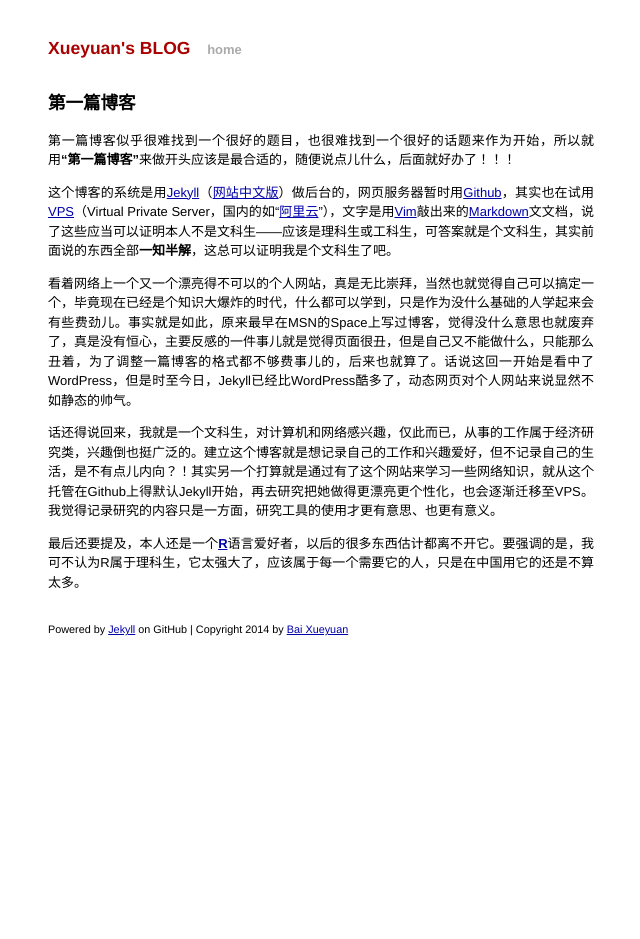
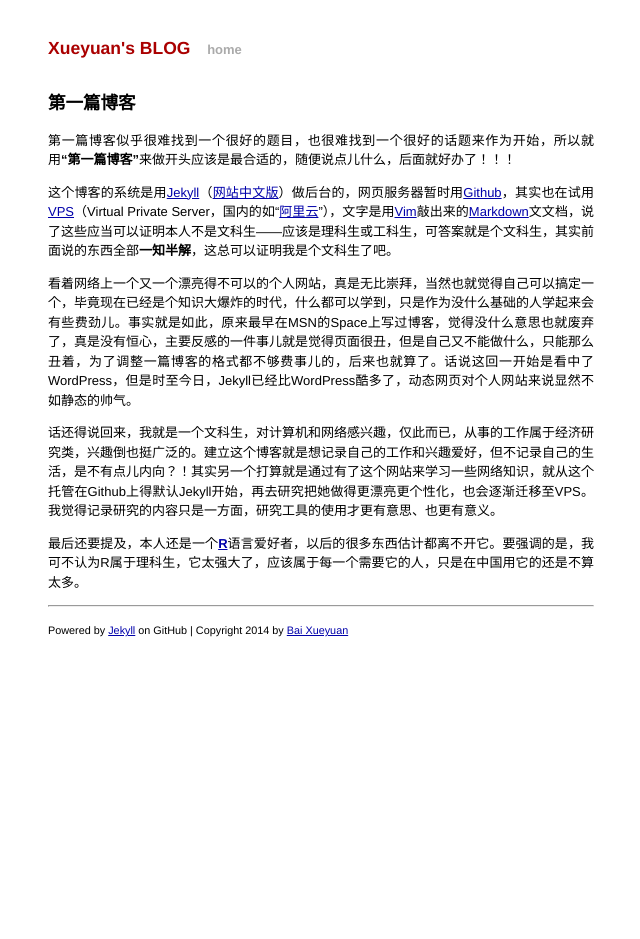
Before and after one commit to baixueyuan/jekyll, a Jekyll site: the page built from _posts/2014-04-13-First-Blog.md, in a window 1280 px wide. Shown: the whole page, without its empty margins (319-959 px from the left). Built offline with Jekyll 4.4.1, drawn with Linux system fonts in a browser that asks for light colours; Markdown is read by kramdown in place of the engine named in the settings.

Commit message:
Update default.html

```diff
--- a/_layouts/default.html
+++ b/_layouts/default.html
@@ -24,7 +24,7 @@
           {{ content }}
 
           <footer>
-            <hr style="margin:0px;height:1px;border:0px;color:#a00;"/>
+            <hr style="color:#a00;"/>
             <p><small>Powered by <a href="https://github.com/mojombo/jekyll">Jekyll</a> on GitHub | Copyright {{site.time | date:"%Y"}} by <a href="mailto:bai_xueyuan@msn.com">Bai Xueyuan</a></small></p>
           </footer>
         </div>
```
